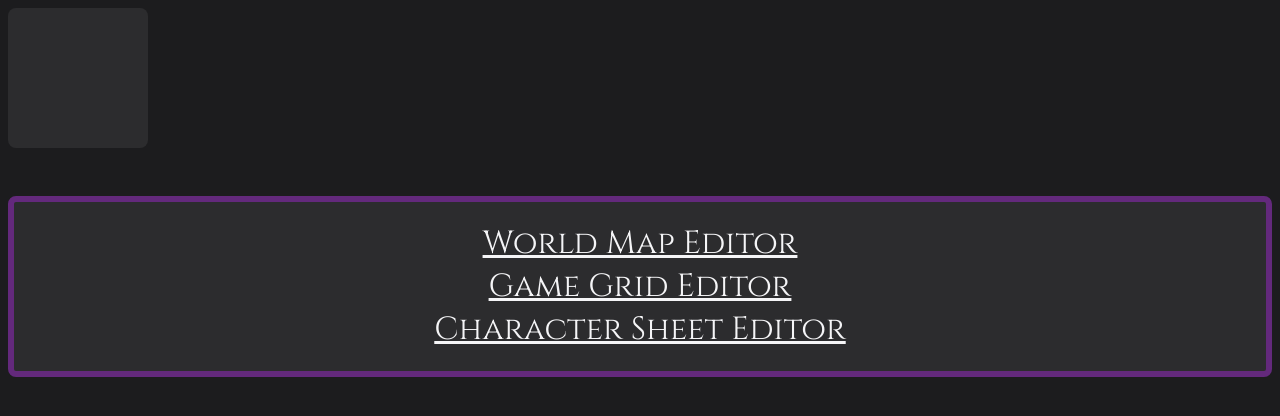
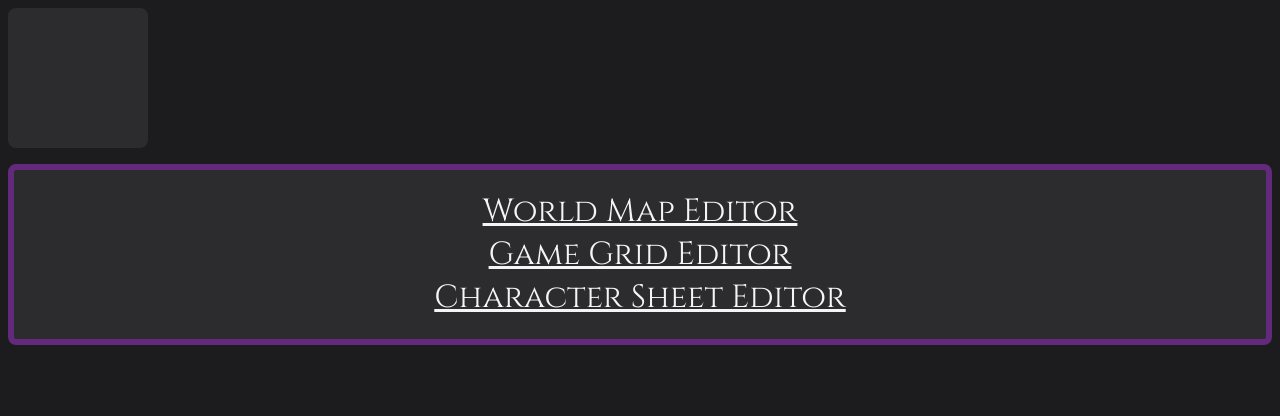
Before and after one commit to willhaight/DndEditorPageDirectory, a plain HTML site: page index.html in a window 1280 px wide. Drawn offline with Linux system fonts and the light colour scheme; no server answers.

Commit message:
fixed padding issue

```diff
--- a/main.css
+++ b/main.css
@@ -153,7 +153,7 @@ body {
 
 /* Content styling */
 .content {
-    margin-top: 3em;
+    margin-top: 1em;
     background-color: #2c2c2e;
     color: #f5f5f7;
     display: flex;
```
